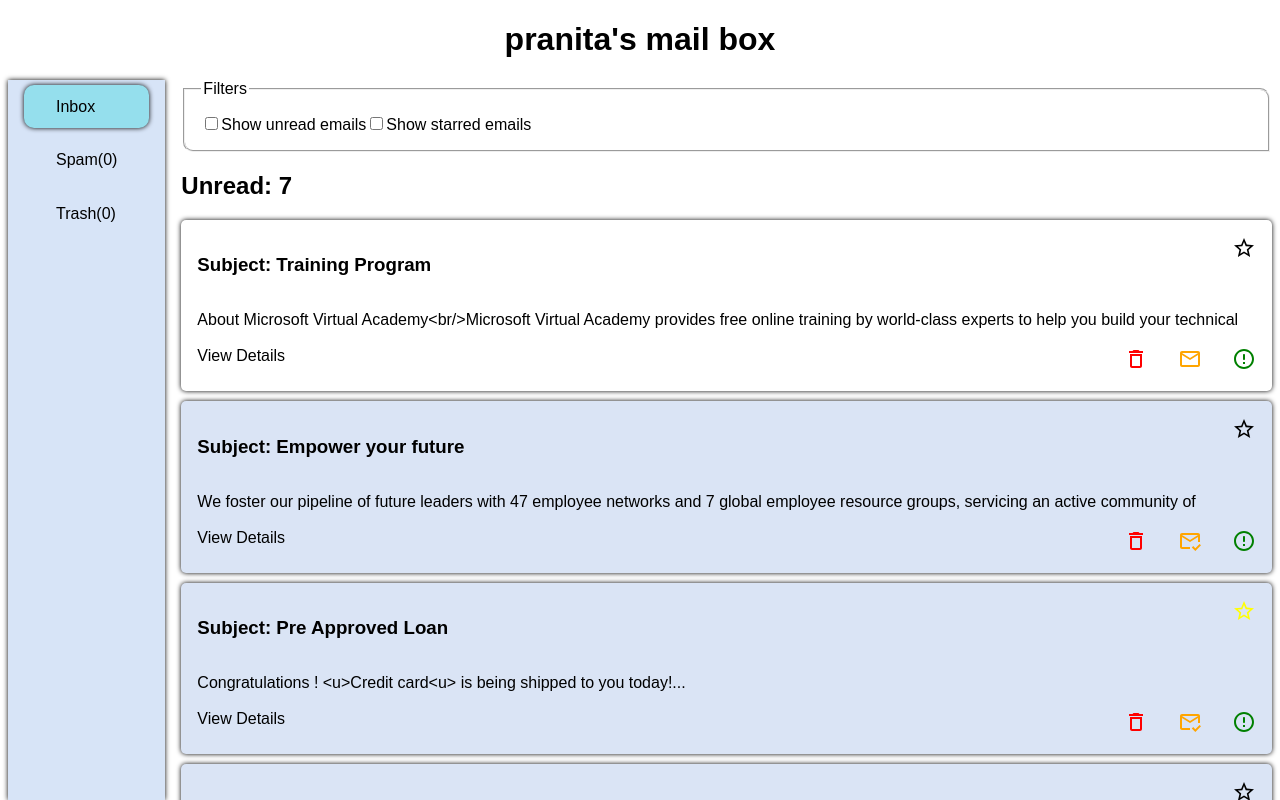
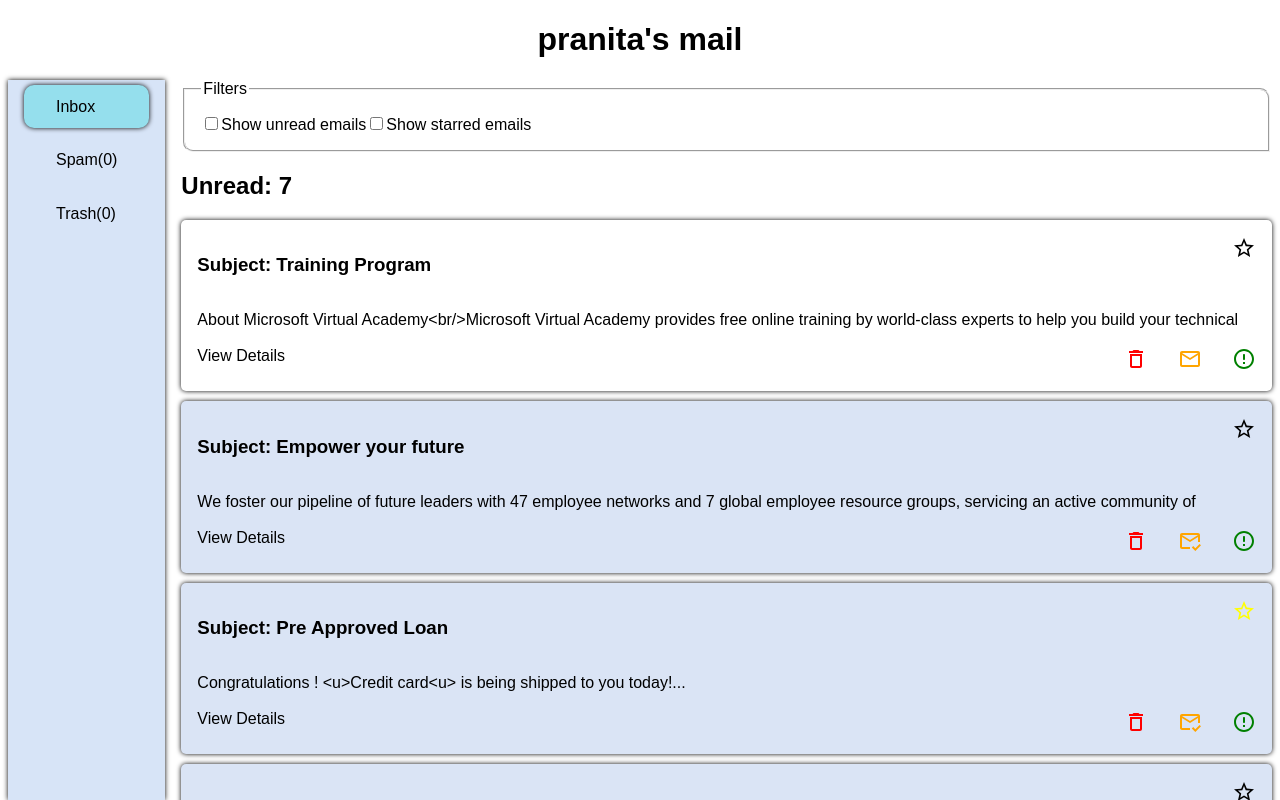
Before and after one commit to pranita09/email-app-v2, a React (Create React App) app: page / in a window 1280 px wide. Shown: the top 800 px of the page. Built offline with nearby package versions, Linux system fonts and the light colour scheme.

Commit message:
style: minor fixes

```diff
--- a/src/App.js
+++ b/src/App.js
@@ -9,7 +9,7 @@ import {Routes, Route} from 'react-router-dom';
 export default function App() {
   return (
     <div className="App">
-      <h1>pranita's mail box</h1>
+      <h1>pranita's mail</h1>
       <div className="email-body">
         <Header />
         <Routes>
--- a/src/styles.css
+++ b/src/styles.css
@@ -12,7 +12,7 @@
   display: flex;
   flex-direction: column;
   box-shadow: 0 0 5px;
-  margin: 0 ;
+  margin: 0;
   background-color: #d7e4f7;
   height: 90vh;
 }
```
